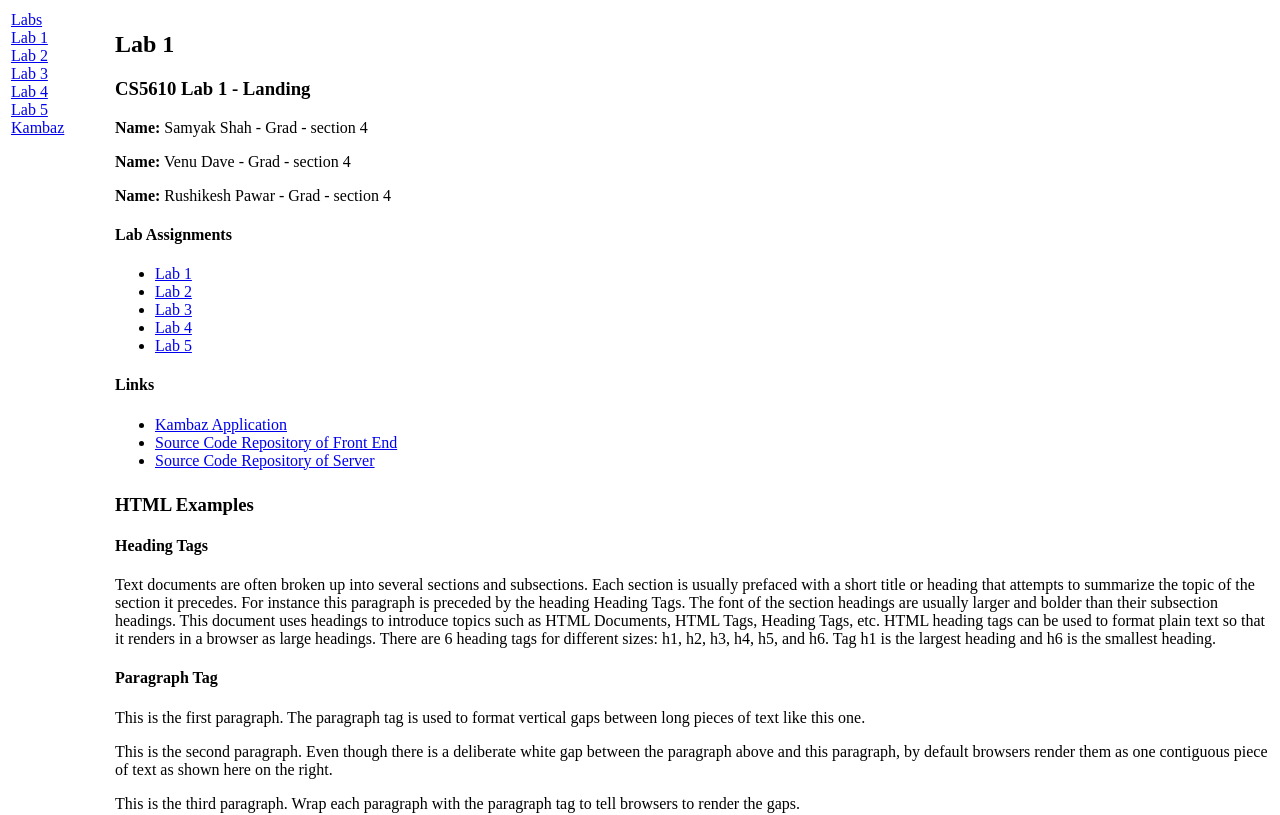
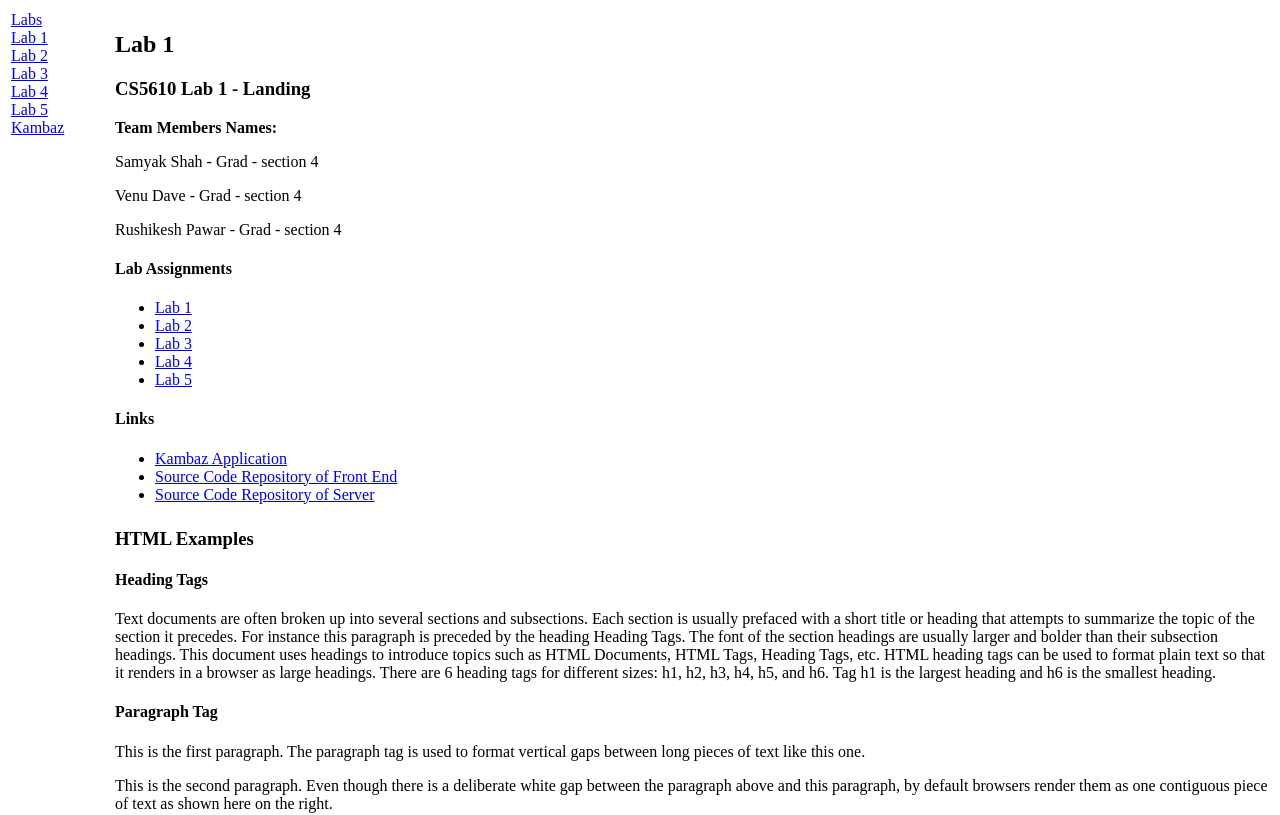
Before and after one commit to samyak0510/kambaz-next-proj, a Next.js app: page /Labs/Lab1 in a window 1280 px wide. Shown: the top 815 px of the page. Built offline with nearby package versions, Linux system fonts and the light colour scheme.

Commit message:
corrected names format

```diff
--- a/src/app/Labs/Lab1/page.tsx
+++ b/src/app/Labs/Lab1/page.tsx
@@ -7,9 +7,10 @@ export default function Lab1() {
             <h2>Lab 1</h2>
             <section id="wd-lab1-landing" style={{ marginBottom: 24 }}>
                 <h3>CS5610 Lab 1 - Landing</h3>
-                <p><strong>Name:</strong> Samyak Shah - Grad - section 4 </p>
-                <p><strong>Name:</strong> Venu Dave - Grad - section 4 </p>
-                <p><strong>Name:</strong> Rushikesh Pawar - Grad - section 4 </p>
+                <p><strong>Team Members Names:</strong> </p>
+                <p> Samyak Shah - Grad - section 4 </p>
+                <p> Venu Dave - Grad - section 4 </p>
+                <p> Rushikesh Pawar - Grad - section 4 </p>
                 <div>
                     <h4>Lab Assignments</h4>
                     <ul>
```
